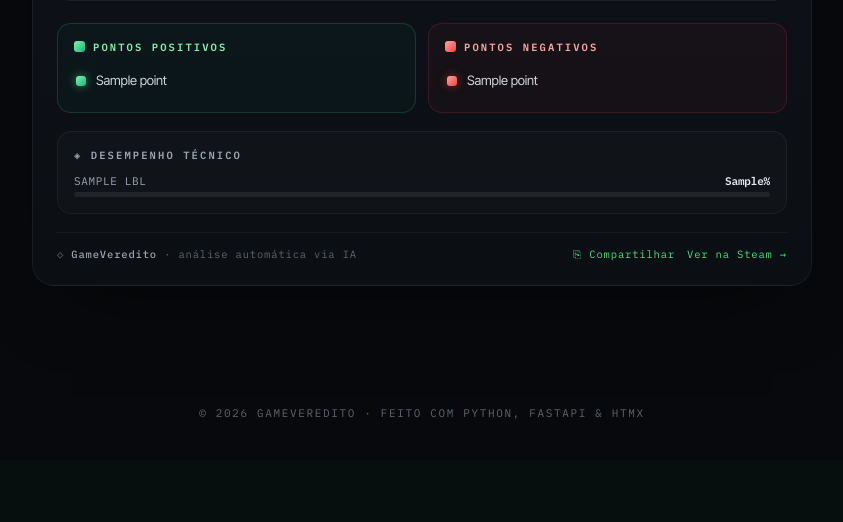
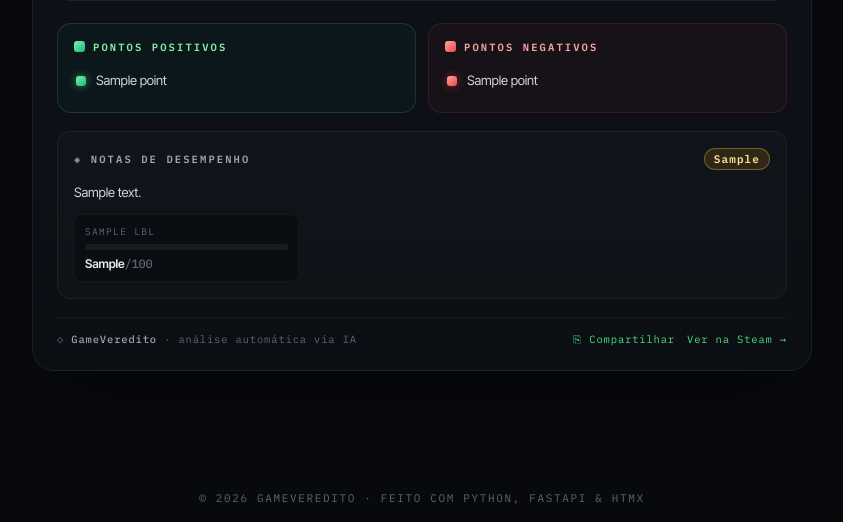
Before and after one commit to andrebonfim/game-veredito, a Python web app: template app/templates/app_analysis.html in a window 1280 px wide. Shown: the part 805-1327 px from the top of the page, without its empty margins (218-1061 px from the left). Before the commit the page ends 1224 px from the top, so only its background shows below. Run offline with Jinja, Linux system fonts and the light colour scheme; the template is opened without the code that fills it: most values are stand-ins (such as "Sample title", 1, 10 or a date in 2020); grey boxes marked "Sample" are stand-in pictures; some libraries are stand-ins or nearby versions.

Commit message:
feat: upgrade performance layout with grid cards, technical notes, and status chips

```diff
--- a/app/templates/base.html
+++ b/app/templates/base.html
@@ -385,19 +385,27 @@
     }
     .perf-head { display: flex; align-items: center; justify-content: space-between; margin-bottom: 12px; }
     .perf-head h4 { margin: 0; font-family: var(--mono); font-size: 10.5px; letter-spacing: 0.2em; text-transform: uppercase; color: var(--text-dim); }
-    .perf-bars { display: flex; flex-direction: column; gap: 10px; }
-    .perf-bar-row { display: flex; flex-direction: column; gap: 4px; }
-    .perf-bar-header { display: flex; justify-content: space-between; align-items: baseline; }
-    .perf-bar-lbl { font-family: var(--mono); font-size: 11px; letter-spacing: 0.06em; color: var(--text-dim); text-transform: uppercase; }
-    .perf-bar-val { font-family: var(--mono); font-size: 11px; font-weight: 700; }
-    .perf-bar-val.g { color: var(--g-400); }
-    .perf-bar-val.y { color: #fbbf24; }
-    .perf-bar-val.r { color: #f87171; }
-    .perf-bar-track { height: 5px; border-radius: 3px; background: rgba(255,255,255,0.07); overflow: hidden; }
-    .perf-bar-fill { height: 100%; border-radius: 3px; transition: width 0.6s ease; }
-    .perf-bar-fill.g { background: linear-gradient(90deg, #4ade80, #10b981); box-shadow: 0 0 6px rgba(74,222,128,0.4); }
-    .perf-bar-fill.y { background: linear-gradient(90deg, #fde68a, #f59e0b); box-shadow: 0 0 6px rgba(251,191,36,0.35); }
-    .perf-bar-fill.r { background: linear-gradient(90deg, #fca5a5, #ef4444); box-shadow: 0 0 6px rgba(248,113,113,0.35); }
+    /* perf grade chip */
+    .perf-grade { font-family: var(--mono); font-size: 11px; font-weight: 600;
+      padding: 3px 9px; border-radius: 999px; letter-spacing: 0.1em; }
+    .perf-grade.good { color: #86efac; background: rgba(16,185,129,0.14); border: 1px solid rgba(74,222,128,0.3); }
+    .perf-grade.mid  { color: #fde68a; background: rgba(245,158,11,0.14);  border: 1px solid rgba(253,224,71,0.3); }
+    .perf-grade.bad  { color: #fca5a5; background: rgba(239,68,68,0.14);   border: 1px solid rgba(252,165,165,0.3); }
+
+    /* perf notes text */
+    .perf > p { margin: 0 0 12px; font-size: 13px; line-height: 1.55; color: #cfd6dd; }
+
+    /* perf bars — grid 3 colunas */
+    .perf-bars { display: grid; grid-template-columns: repeat(3, 1fr); gap: 10px; margin-top: 4px; }
+    @media (max-width: 640px) { .perf-bars { grid-template-columns: 1fr; } }
+    .pb { background: rgba(0,0,0,0.3); padding: 10px; border-radius: 8px; border: 1px solid rgba(255,255,255,0.04); }
+    .pb .lbl { font-family: var(--mono); font-size: 9.5px; letter-spacing: 0.14em; text-transform: uppercase; color: var(--text-faint); margin-bottom: 6px; }
+    .pb .bar { height: 6px; background: rgba(255,255,255,0.06); border-radius: 4px; overflow: hidden; }
+    .pb .fill { height: 100%; border-radius: 4px; transition: width 0.6s ease; }
+    .pb .fill.g { background: linear-gradient(90deg, #4ade80, #10b981); box-shadow: 0 0 10px rgba(74,222,128,0.5); }
+    .pb .fill.y { background: linear-gradient(90deg, #fde68a, #f59e0b); }
+    .pb .fill.r { background: linear-gradient(90deg, #fca5a5, #ef4444); }
+    .pb .val { margin-top: 6px; font-size: 12px; font-weight: 600; }
 
     /* ---- STREAMING ---- */
     .stream-text { min-height: 1.4em; }
--- a/app/templates/components/analysis_card.html
+++ b/app/templates/components/analysis_card.html
@@ -15,7 +15,9 @@
   - game.analysis.analysis_text  — Main analysis paragraph
   - game.analysis.positive_points  — list[str]
   - game.analysis.negative_points  — list[str]
-  - game.analysis.perf_bars  — list[{lbl, v, cls}]
+  - game.analysis.perf_bars   — list[{lbl, v, cls}]
+  - game.analysis.perf_grade  — "Excelente" | "Aceitável" | "Problemático" (opcional)
+  - game.analysis.perf_notes  — texto descritivo antes das barras (opcional)
 #}
 
 {% set vmap = {
@@ -103,18 +105,21 @@
     {% if game.analysis.perf_bars %}
     <div class="perf">
       <div class="perf-head">
-        <h4>◈ Desempenho técnico</h4>
+        <h4>◈ NOTAS DE DESEMPENHO</h4>
+        {% if game.analysis.perf_grade %}
+        {% set grade_cls = {'Excelente': 'good', 'Aceitável': 'mid', 'Problemático': 'bad'} %}
+        <span class="perf-grade {{ grade_cls.get(game.analysis.perf_grade, 'mid') }}">{{ game.analysis.perf_grade }}</span>
+        {% endif %}
       </div>
+      {% if game.analysis.perf_notes %}
+      <p>{{ game.analysis.perf_notes }}</p>
+      {% endif %}
       <div class="perf-bars">
         {% for bar in game.analysis.perf_bars %}
-        <div class="perf-bar-row">
-          <div class="perf-bar-header">
-            <span class="perf-bar-lbl">{{ bar.lbl }}</span>
-            <span class="perf-bar-val {{ bar.cls }}">{{ bar.v }}%</span>
-          </div>
-          <div class="perf-bar-track">
-            <div class="perf-bar-fill {{ bar.cls }}" style="width: {{ bar.v }}%"></div>
-          </div>
+        <div class="pb">
+          <div class="lbl">{{ bar.lbl }}</div>
+          <div class="bar"><div class="fill {{ bar.cls }}" style="width:{{ bar.v }}%"></div></div>
+          <div class="val">{{ bar.v }}<span style="color:var(--text-faint); font-family:var(--mono); font-weight:500;">/100</span></div>
         </div>
         {% endfor %}
       </div>
```
Also changed, not shown: app/schemas/game.py (+12 -0 lines), app/services/game_service.py (+9 -2 lines), app/templates/components/analysis_verdict_block.html (+14 -9 lines).
